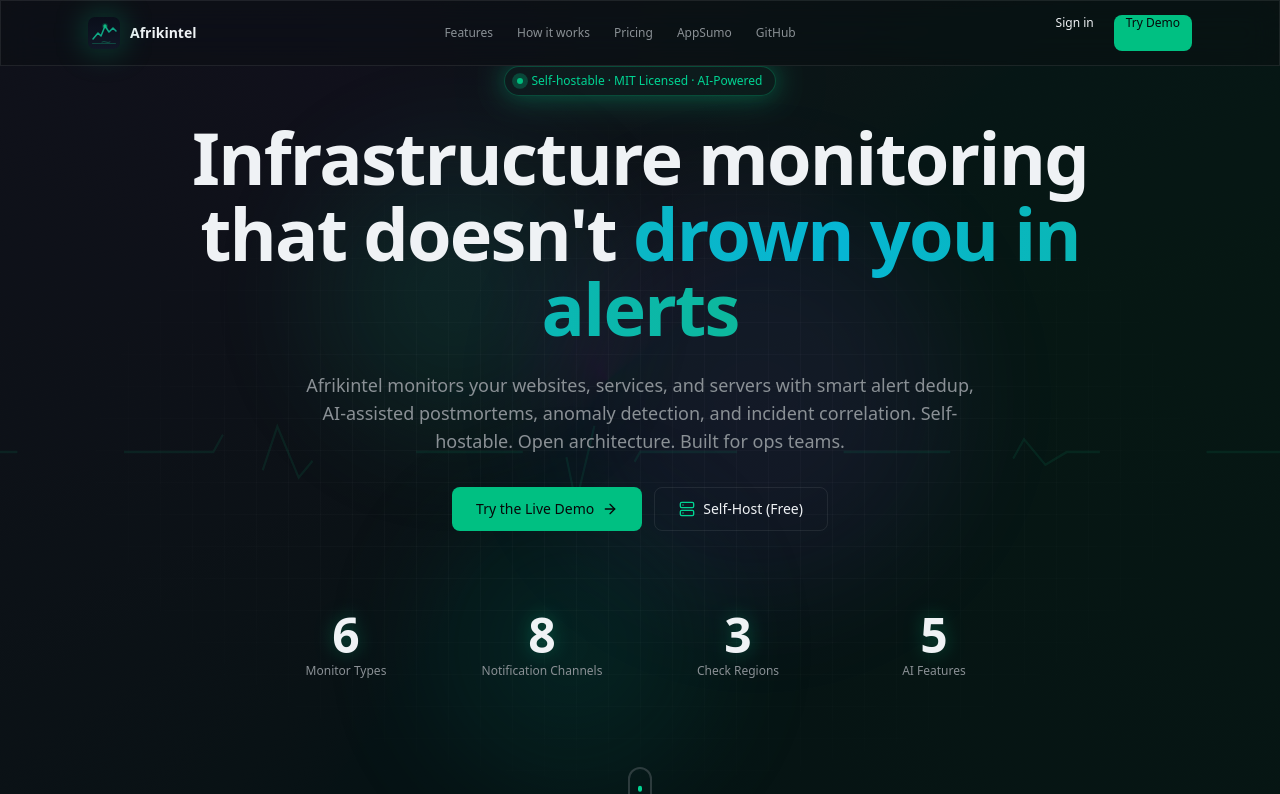
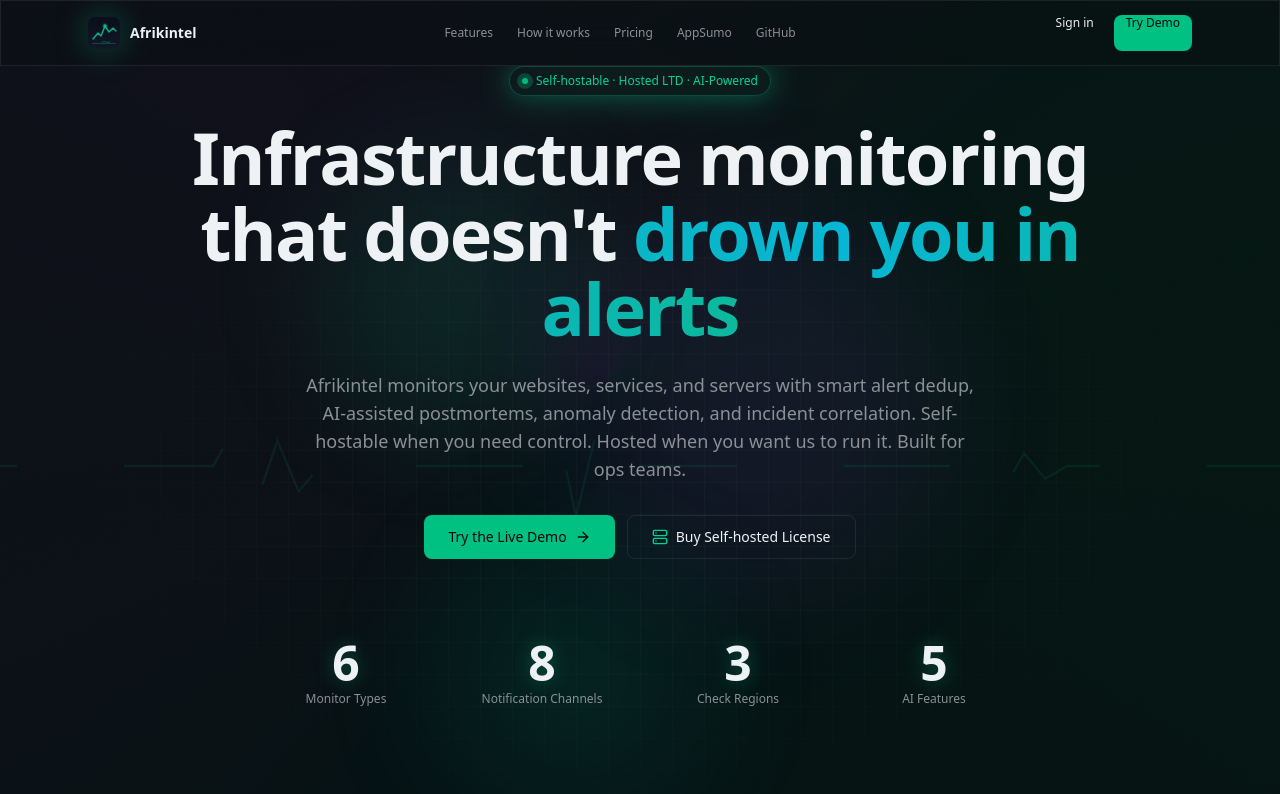
Before and after one commit to NewAfrikwave/afrikintel, a Next.js app: page /landing in a window 1280 px wide. Shown: the top 794 px of the page. Built offline with nearby package versions, Linux system fonts and the light colour scheme; no server answers.

Commit message:
Align landing CTAs with revenue offers

```diff
--- a/src/app/landing/page.tsx
+++ b/src/app/landing/page.tsx
@@ -255,7 +255,7 @@ export default function LandingPage() {
             {/* Badge */}
             <div className="inline-flex items-center gap-2 px-3 py-1.5 rounded-full border border-emerald-500/30 bg-emerald-500/5 text-emerald-400 text-xs font-medium mb-6 glow-pulse">
               <span className="w-1.5 h-1.5 rounded-full bg-emerald-500 dot-pulse" />
-              Self-hostable · MIT Licensed · AI-Powered
+              Self-hostable · Hosted LTD · AI-Powered
             </div>
 
             {/* Headline */}
@@ -269,7 +269,7 @@ export default function LandingPage() {
             <p className="text-base md:text-lg text-muted-foreground max-w-2xl mx-auto mb-8">
               Afrikintel monitors your websites, services, and servers with smart alert dedup,
               AI-assisted postmortems, anomaly detection, and incident correlation.
-              Self-hostable. Open architecture. Built for ops teams.
+              Self-hostable when you need control. Hosted when you want us to run it. Built for ops teams.
             </p>
 
             {/* CTAs */}
@@ -282,13 +282,11 @@ export default function LandingPage() {
                 <ArrowRight className="w-4 h-4 transition-transform group-hover:translate-x-1" />
               </Link>
               <a
-                href="https://github.com/NewAfrikwave/afrikintel"
-                target="_blank"
-                rel="noopener"
+                href="/pricing"
                 className="group h-11 px-6 rounded-md border border-border hover:bg-muted text-sm font-medium flex items-center justify-center gap-2 transition-all hover:scale-105 shimmer-border"
               >
                 <Server className="w-4 h-4 text-emerald-400" />
-                Self-Host (Free)
+                Buy Self-hosted License
               </a>
             </div>
           </motion.div>
@@ -675,13 +673,11 @@ export default function LandingPage() {
                 <ArrowRight className="w-4 h-4 transition-transform group-hover:translate-x-1" />
               </Link>
               <a
-                href="https://github.com/NewAfrikwave/afrikintel"
-                target="_blank"
-                rel="noopener"
+                href="/pricing"
                 className="h-11 px-6 rounded-md border border-border hover:bg-muted text-sm font-medium flex items-center justify-center gap-2 transition-all hover:scale-105 text-foreground"
               >
                 <Server className="w-4 h-4 text-emerald-400" />
-                Self-Host (Free)
+                Buy Self-hosted License
               </a>
             </div>
           </motion.div>
@@ -694,7 +690,7 @@ export default function LandingPage() {
           <div className="flex items-center gap-2.5">
             <img src="/logo.svg" alt="Afrikintel" className="w-7 h-7" />
             <span className="text-sm font-semibold text-foreground">Afrikintel</span>
-            <span className="text-xs text-muted-foreground ml-2">© 2024 · MIT Licensed</span>
+            <span className="text-xs text-muted-foreground ml-2">© 2024 · Commercial licenses available</span>
           </div>
           <div className="flex items-center gap-4 text-xs text-muted-foreground">
             <a href="#features" className="nav-link hover:text-foreground">Features</a>
```
